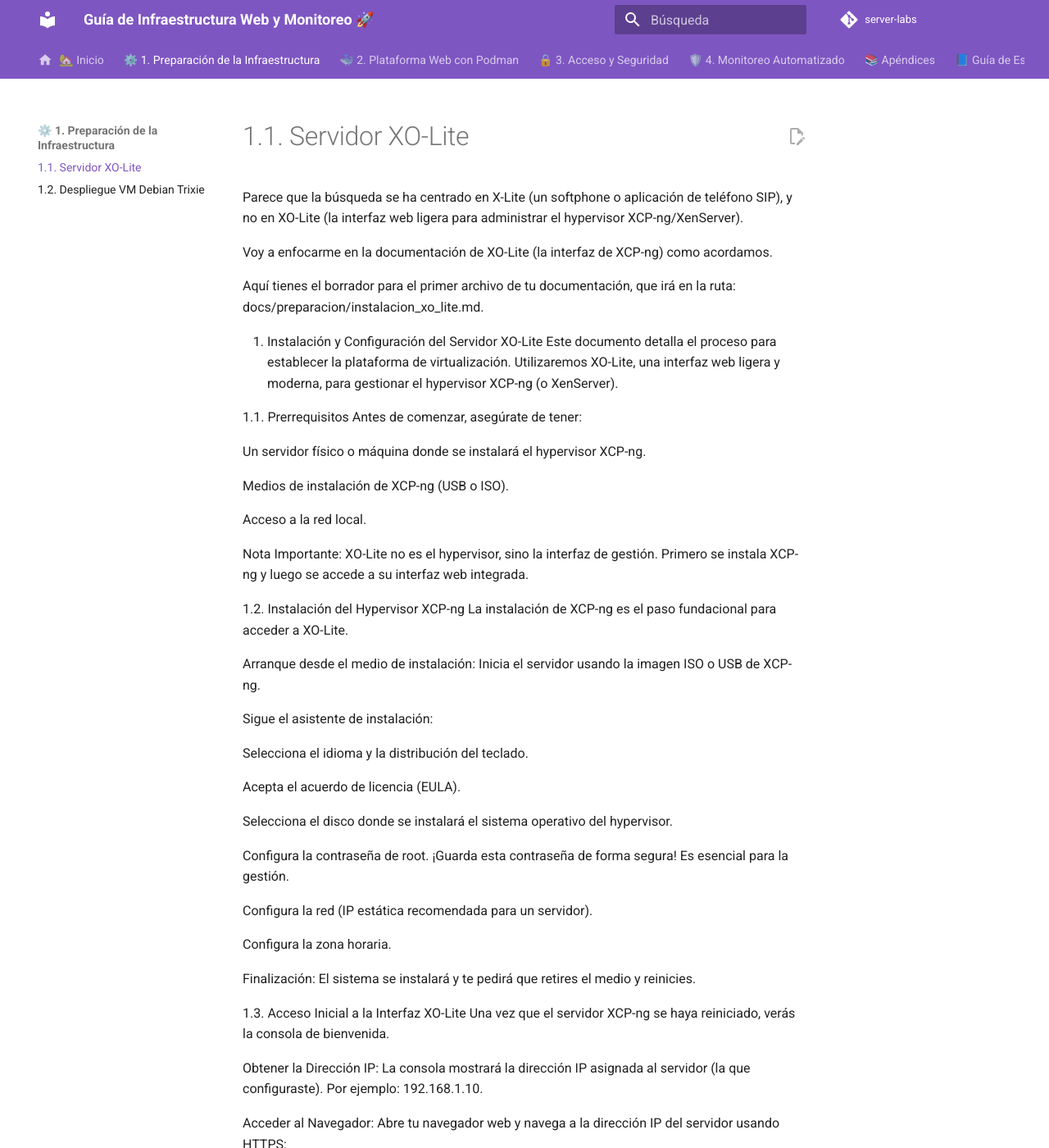
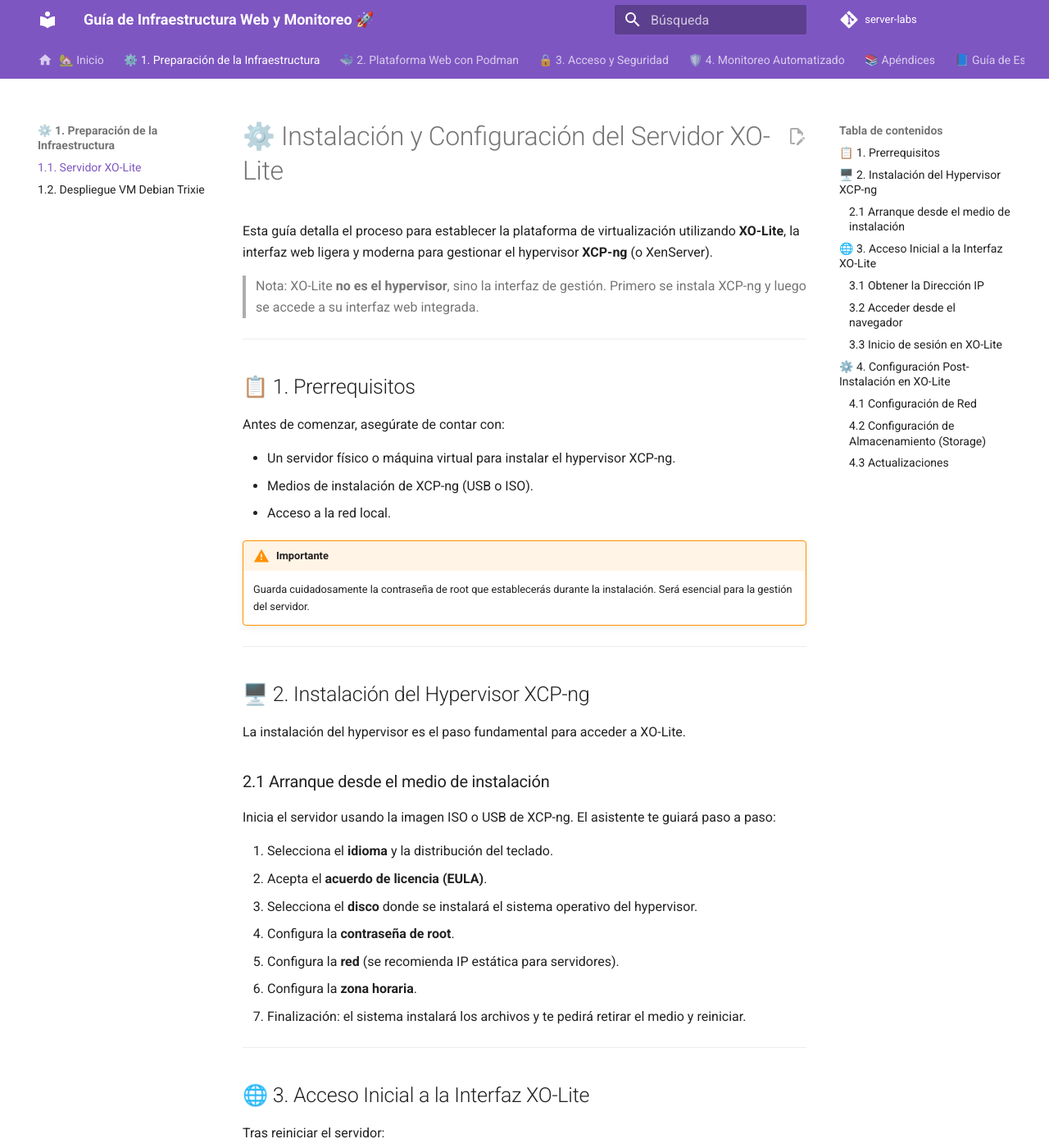
Before and after one commit to jacedoe/server-labs, an MkDocs documentation site: the page built from docs/preparacion/instalacion_xo_lite.md, in a window 1280 px wide and 1400 px high. Shown: the whole window at 82% size. Built offline with MkDocs 1.6.1 and Material for MkDocs 9.7.7, drawn with Linux system fonts in a browser that asks for light colours; comment, search, counter and statistics services are not loaded; some of the changed text lies outside the part shown.

Commit message:
Actualizar documentacion MkDocs

```diff
--- a/docs/preparacion/instalacion_xo_lite.md
+++ b/docs/preparacion/instalacion_xo_lite.md
@@ -1,74 +1,97 @@
-Parece que la búsqueda se ha centrado en X-Lite (un softphone o aplicación de teléfono SIP), y no en XO-Lite (la interfaz web ligera para administrar el hypervisor XCP-ng/XenServer).
+# ⚙️ Instalación y Configuración del Servidor XO-Lite
 
-Voy a enfocarme en la documentación de XO-Lite (la interfaz de XCP-ng) como acordamos.
+Esta guía detalla el proceso para establecer la plataforma de virtualización utilizando **XO-Lite**, la interfaz web ligera y moderna para gestionar el hypervisor **XCP-ng** (o XenServer).
 
-Aquí tienes el borrador para el primer archivo de tu documentación, que irá en la ruta: docs/preparacion/instalacion_xo_lite.md.
+> Nota: XO-Lite **no es el hypervisor**, sino la interfaz de gestión. Primero se instala XCP-ng y luego se accede a su interfaz web integrada.
 
-1. Instalación y Configuración del Servidor XO-Lite
-Este documento detalla el proceso para establecer la plataforma de virtualización. Utilizaremos XO-Lite, una interfaz web ligera y moderna, para gestionar el hypervisor XCP-ng (o XenServer).
+---
 
-1.1. Prerrequisitos
-Antes de comenzar, asegúrate de tener:
+## 📋 1. Prerrequisitos
 
-Un servidor físico o máquina donde se instalará el hypervisor XCP-ng.
+Antes de comenzar, asegúrate de contar con:
 
-Medios de instalación de XCP-ng (USB o ISO).
+- Un servidor físico o máquina virtual para instalar el hypervisor XCP-ng.
+- Medios de instalación de XCP-ng (USB o ISO).
+- Acceso a la red local.
 
-Acceso a la red local.
+!!! warning "Importante"
+    Guarda cuidadosamente la contraseña de root que establecerás durante la instalación. Será esencial para la gestión del servidor.
 
-Nota Importante: XO-Lite no es el hypervisor, sino la interfaz de gestión. Primero se instala XCP-ng y luego se accede a su interfaz web integrada.
+---
 
-1.2. Instalación del Hypervisor XCP-ng
-La instalación de XCP-ng es el paso fundacional para acceder a XO-Lite.
+## 🖥️ 2. Instalación del Hypervisor XCP-ng
 
-Arranque desde el medio de instalación: Inicia el servidor usando la imagen ISO o USB de XCP-ng.
+La instalación del hypervisor es el paso fundamental para acceder a XO-Lite.
 
-Sigue el asistente de instalación:
+### 2.1 Arranque desde el medio de instalación
 
-Selecciona el idioma y la distribución del teclado.
+Inicia el servidor usando la imagen ISO o USB de XCP-ng. El asistente te guiará paso a paso:
 
-Acepta el acuerdo de licencia (EULA).
+1. Selecciona el **idioma** y la distribución del teclado.
+2. Acepta el **acuerdo de licencia (EULA)**.
+3. Selecciona el **disco** donde se instalará el sistema operativo del hypervisor.
+4. Configura la **contraseña de root**.
+5. Configura la **red** (se recomienda IP estática para servidores).
+6. Configura la **zona horaria**.
+7. Finalización: el sistema instalará los archivos y te pedirá retirar el medio y reiniciar.
 
-Selecciona el disco donde se instalará el sistema operativo del hypervisor.
+---
 
-Configura la contraseña de root. ¡Guarda esta contraseña de forma segura! Es esencial para la gestión.
+## 🌐 3. Acceso Inicial a la Interfaz XO-Lite
 
-Configura la red (IP estática recomendada para un servidor).
+Tras reiniciar el servidor:
 
-Configura la zona horaria.
+### 3.1 Obtener la Dirección IP
 
-Finalización: El sistema se instalará y te pedirá que retires el medio y reinicies.
+La consola de XCP-ng mostrará la IP asignada (ejemplo: `192.168.1.10`).
 
-1.3. Acceso Inicial a la Interfaz XO-Lite
-Una vez que el servidor XCP-ng se haya reiniciado, verás la consola de bienvenida.
+### 3.2 Acceder desde el navegador
 
-Obtener la Dirección IP: La consola mostrará la dirección IP asignada al servidor (la que configuraste). Por ejemplo: 192.168.1.10.
+Abre un navegador web y navega a:
 
-Acceder al Navegador: Abre tu navegador web y navega a la dirección IP del servidor usando HTTPS:
+https://192.168.1.10
 
-https://[Dirección IP del Servidor XCP-ng]
-Aceptar el Certificado: Es probable que tu navegador muestre una advertencia de seguridad (certificado autofirmado). Acepta la advertencia para continuar.
 
-Inicio de Sesión: Serás redirigido a la interfaz XO-Lite.
+!!! info "Certificado autofirmado"
+    Es probable que tu navegador muestre una advertencia de seguridad. Acepta el certificado para continuar.
 
-Usuario: root
+### 3.3 Inicio de sesión en XO-Lite
 
-Contraseña: La que configuraste durante la instalación de XCP-ng.
+- **Usuario:** `root`
+- **Contraseña:** La que configuraste durante la instalación de XCP-ng
 
-1.4. Configuración Post-Instalación en XO-Lite
-Una vez dentro de XO-Lite, realiza las siguientes configuraciones básicas:
+---
 
-A. Configuración de Red
-Verifica que la configuración de la interfaz de red (NIC) sea correcta (IP, máscara, gateway).
+## ⚙️ 4. Configuración Post-Instalación en XO-Lite
 
-Si deseas tener diferentes VLANs o redes, este es el lugar para configurar Redes Virtuales.
+Dentro de XO-Lite, realiza estas configuraciones básicas:
 
-B. Configuración de Almacenamiento (Storage)
-Crear un SR (Storage Repository): Para alojar las máquinas virtuales, debes definir dónde se guardarán.
+### 4.1 Configuración de Red
 
-Si instalaste en un disco pequeño y tienes un disco más grande para VMs, crea un nuevo SR utilizando ese espacio.
+- Verifica que la interfaz de red (NIC) tenga la **IP, máscara y gateway** correctos.
+- Configura redes virtuales o VLANs si es necesario.
 
-Opciones comunes: LVM Local (si es un disco físico dedicado), NFS o SMB (si usas almacenamiento en red).
+### 4.2 Configuración de Almacenamiento (Storage)
 
-C. Actualizaciones
-Asegúrate de que el hypervisor esté actualizado. XO-Lite facilita la aplicación de parches y actualizaciones de XCP-ng.
+- Crea un **SR (Storage Repository)** para alojar las máquinas virtuales.
+- Ejemplos de opciones comunes:
+  - **LVM Local** (disco físico dedicado)
+  - **NFS** o **SMB** (almacenamiento en red)
+
+!!! tip
+    Si instalaste en un disco pequeño y tienes un disco más grande para VMs, crea un SR separado en ese disco para optimizar el rendimiento.
+
+### 4.3 Actualizaciones
+
+XO-Lite facilita la aplicación de parches y actualizaciones del hypervisor.
+Asegúrate de que XCP-ng esté **actualizado** antes de desplegar tus VMs.
+
+---
+
+> ✅ Con la instalación y configuración básica de XO-Lite completada, tu hypervisor XCP-ng está listo para administrar máquinas virtuales de forma eficiente y segura.
+
+---
+
+➡️ **Siguiente paso recomendado:**
+Continúa con la preparación del entorno para contenedores:
+[Preparación de Podman](../web/preparacion_podman.md)
```
Also changed, not shown: site/index.html, site/search/search_index.json.
